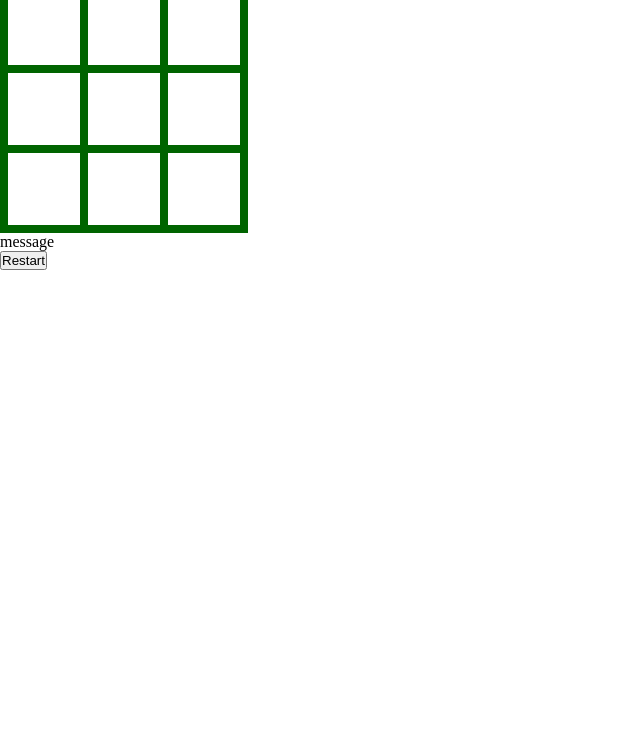
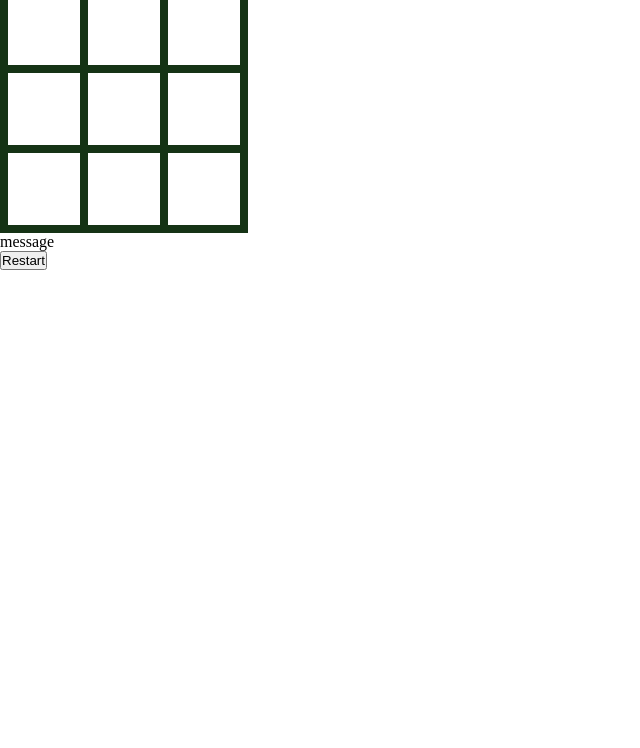
Before and after one commit to lukaszrozej/tic-tac-toe, a plain HTML site: page index.html in a window 1280 px wide. Shown: the part 52-800 px from the top of the page, without its empty margins (0-640 px from the left). Drawn offline with Linux system fonts and the light colour scheme.

Commit message:
Change table border color

```diff
--- a/style.css
+++ b/style.css
@@ -11,5 +11,5 @@
 .square {
   width: 5em;
   height: 5em;
-  border: 0.5em solid darkgreen;
+  border: 0.5em solid rgb(21, 51, 21);
 }
```
